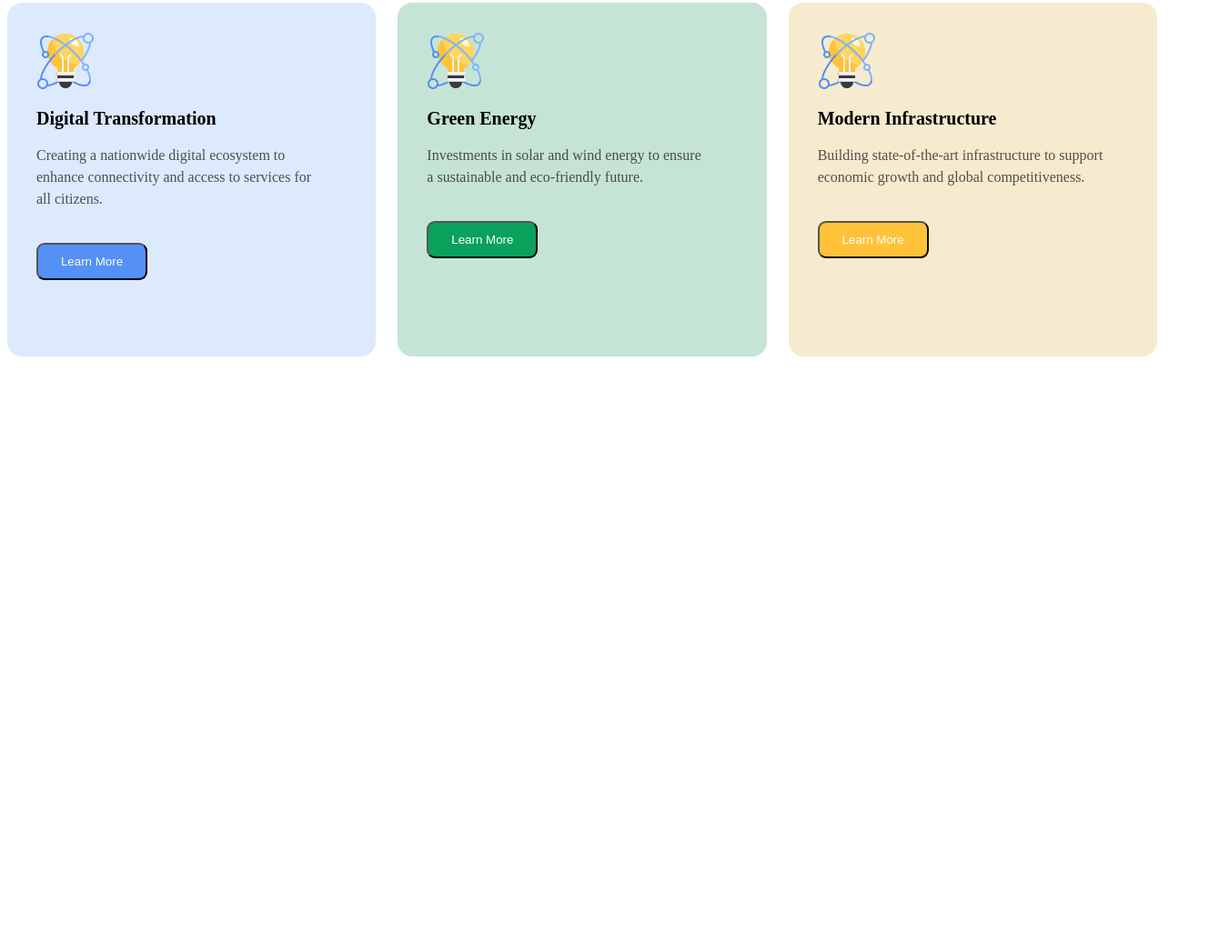
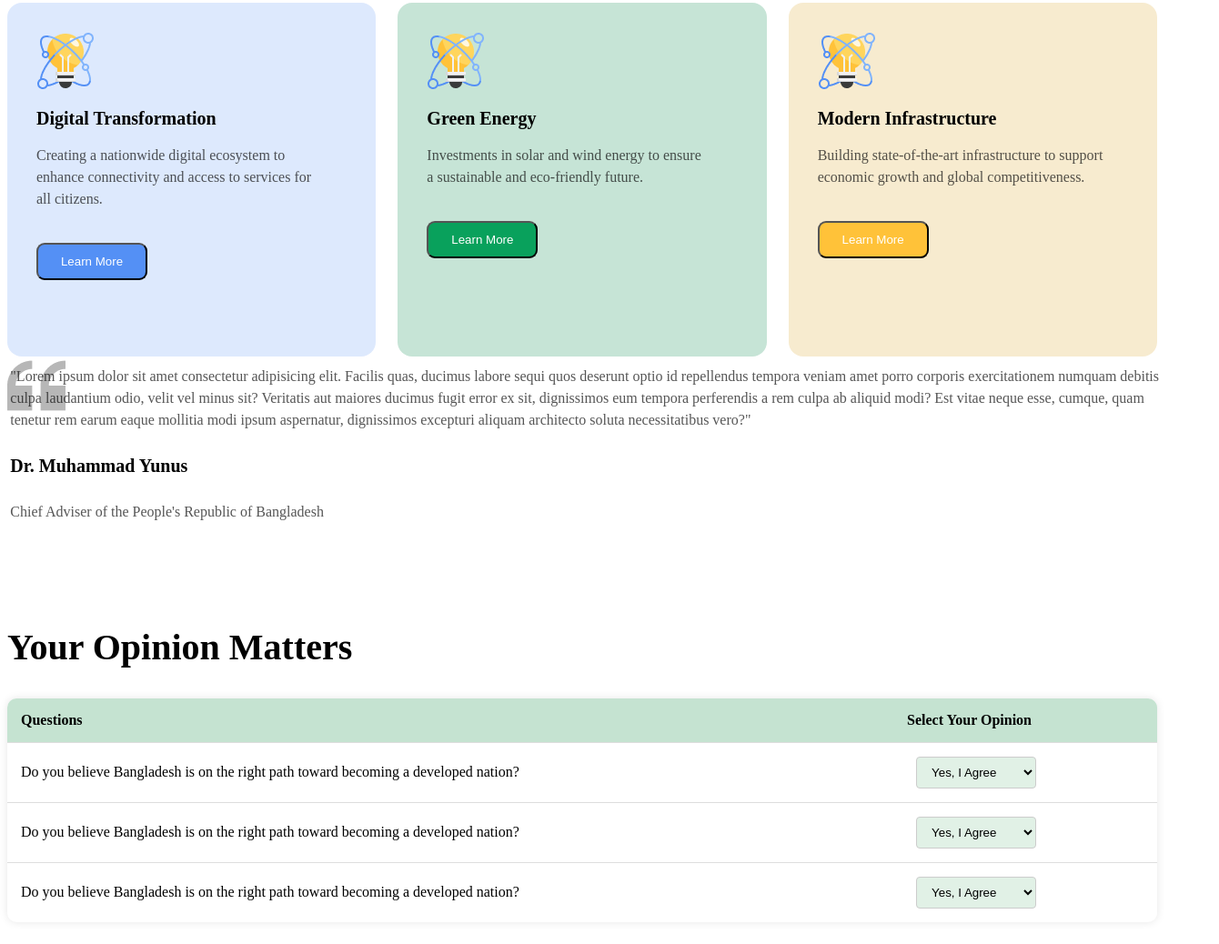
Before and after one commit to minhaj-net/bangladesh-web-repo, a plain HTML site: page index.html in a window 1280 px wide. Shown: the part 1329-2367 px from the top of the page at 91% size, 1340 px wide, since content can reach past the window. Before the commit the page ends 1729 px from the top, so only its background shows below. Drawn offline with Linux system fonts and the light colour scheme.

Commit message:
table section added

```diff
--- a/css/style.css
+++ b/css/style.css
@@ -100,6 +100,9 @@ main{
     opacity: 70%;
 }
 /* vision box style */
+.vision-container{
+    margin-bottom: 120px;
+}
 .vision-box{
     display: flex;
     gap:24px;
@@ -152,3 +155,47 @@ main{
     margin-top: 20px;
     background-color: #FFC239;
 }
+.vision-box-bottom{
+    position: relative;
+    display: inline-block;
+    width: 1332px;
+    height: 96px;
+}
+.vision-box-bottom-over-text{
+    position: absolute;
+    top: 5%;
+    left: 5%;
+     transform: translate(-5%, -5%);
+}
+/* table section started */
+.table-container-main{
+    margin-top: 200px;
+}
+.table-container{
+    margin-top: 20px;
+    margin-bottom: 60px;
+     width: 100%;
+  border-collapse: collapse;
+  border-radius: 10px;
+  overflow: hidden;
+  background-color: #ffffff;
+  box-shadow: 0 0 10px rgba(0, 0, 0, 0.1);
+}
+.table-container th{
+    background-color: #c5e3d1;
+  text-align: left;
+  padding: 15px;
+  font-weight: bold;
+}
+.table-container td{
+     padding: 15px;
+  border-top: 1px solid #ddd;
+}
+.table-container-select{
+     padding: 8px 12px;
+  border: 1px solid #ccc;
+  background-color: #e1f1e6;
+  border-radius: 4px;
+  font-weight: 500;
+  margin-left: 10px;
+}
--- a/index.html
+++ b/index.html
@@ -75,6 +75,57 @@
                     <button class="vision-right-btn">Learn More</button>
                 </div>
             </div>
+            <div class="vision-box-bottom">
+                <img src="images/quote-bg.png" alt="">
+               <div class="vision-box-bottom-over-text">
+                 <p class="pilar-para">"Lorem ipsum dolor sit amet consectetur adipisicing elit. Facilis quas, ducimus labore sequi quos deserunt optio id repellendus tempora veniam amet porro corporis exercitationem numquam debitis culpa laudantium odio, velit vel minus sit? Veritatis aut maiores ducimus fugit error ex sit, dignissimos eum tempora perferendis a rem culpa ab aliquid modi? Est vitae neque esse, cumque, quam tenetur rem earum eaque mollitia modi ipsum aspernatur, dignissimos excepturi aliquam architecto soluta necessitatibus vero?"</p>
+                <h4 class="pilar-heading">Dr. Muhammad Yunus</h4>
+                <p class="pilar-para">Chief Adviser of the People's Republic of Bangladesh</p>
+            </div>
+            </div>
+        </section>
+        <section class="table-container-main">
+            <h2 class="pilar-frist-heading">Your Opinion Matters</h2>
+            <table class="table-container">
+                    <thead>
+                        <tr>
+                            <th>Questions</th>
+                            <th>Select Your Opinion     </th>
+                        </tr>
+                    </thead>
+                    <tbody>
+                        <tr>
+                            <td>Do you believe Bangladesh is on the right path toward becoming a developed nation?</td>
+                            <td>
+                                <select class="table-container-select">
+                                    <option>Yes, I Agree </option>
+                                    <option>No, I Disagree</option>
+                                    <option>Neutral</option>
+                                </select>
+                            </td>
+                        </tr>
+                        <tr>
+                            <td>Do you believe Bangladesh is on the right path toward becoming a developed nation?</td>
+                            <td>
+                                <select name="" id="" class="table-container-select">
+                                    <option>Yes, I Agree</option>
+                                    <option>No, I Disagree</option>
+                                    <option>Neutral</option>
+                                </select>
+                            </td>
+                        </tr>
+                        <tr>
+                            <td>Do you believe Bangladesh is on the right path toward becoming a developed nation?</td>
+                            <td>
+                                <select name="" id="" class="table-container-select">
+                                     <option>Yes, I Agree</option>
+                                    <option>No, I Disagree</option>
+                                    <option>Neutral</option>
+                                </select>
+                            </td>
+                        </tr>
+                    </tbody>
+            </table>
         </section>
     </main>
     <footer></footer>
```
